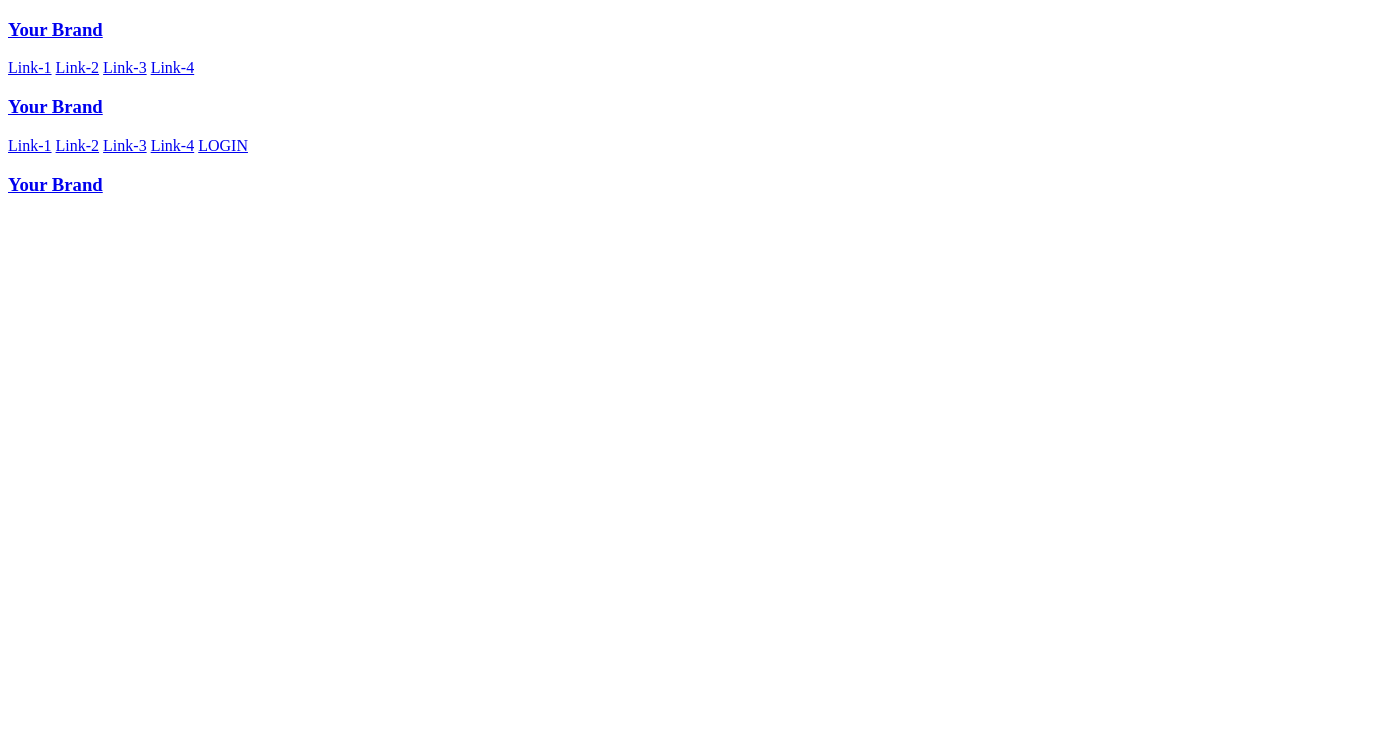
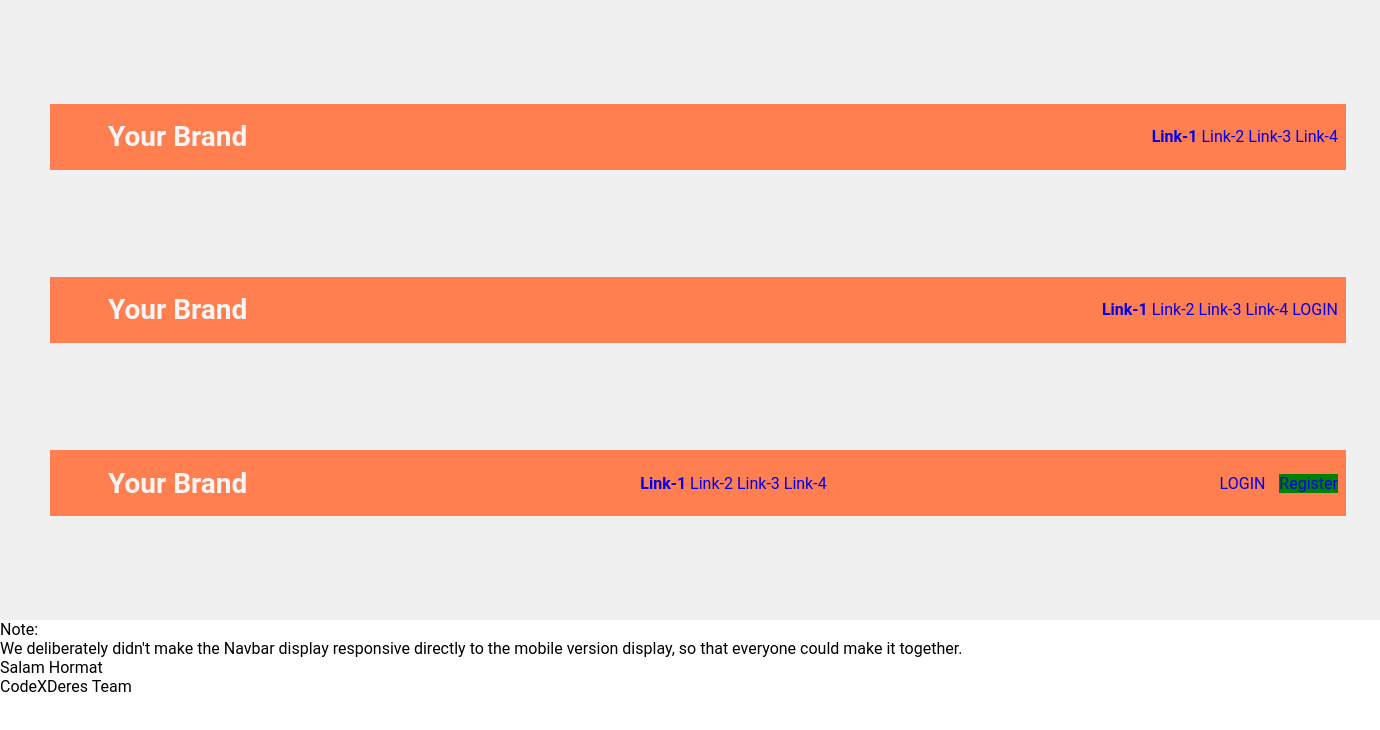
Before and after one commit to ChrisThatGamer1/Learn-Programming, a plain HTML site: page mdn-projects/navbar/index.html in a window 1280 px wide. Shown: the whole page, 1380 px wide, since content can reach past the window. Drawn offline with nearby package versions, Linux system fonts and the light colour scheme.

Commit message:
Navbar structure + css layout
Creating templates for the future so when I want a top nav bar I can just take old code.

```diff
--- a/mdn-projects/navbar/index.html
+++ b/mdn-projects/navbar/index.html
@@ -5,6 +5,7 @@
     <meta http-equiv="X-UA-Compatible" content="IE=edge">
     <meta name="viewport" content="width=device-width, initial-scale=1.0">
     <title>Navbar - Destop</title>
+    <link rel="stylesheet" href="./nav.css">
 </head>
 <body>
     <!-- SECTION start - body-container -->
@@ -45,8 +46,34 @@
                 </a>
             </div>
             <!-- Navbar wrap -->
+            <div class="navbar-wrap">
+                <a href="#" class="a-link navlink active">Link-1</a>
+                <a href="#" class="a-link navlink">Link-2</a>
+                <a href="#" class="a-link navlink">Link-3</a>
+                <a href="#" class="a-link navlink">Link-4</a>
+            </div>
 
+            <!-- div button content -->
+            <div class="btn-contnet">
+                <a href="#" class="btn a-link">LOGIN</a>
+                <a href="#" class="btn a-link" style="background-color: green; margin-left: 10px;">Register</a>
+            </div>
         </nav>
-    </section>
+     </section>
+     <!-- END Of Nav and section -->
+
+     <!-- Box Alert -->
+    <div class="box-alert">
+        <div class="head-alert">
+            <h1 class="text-alert">Information</h1>
+        </div>
+    </div>
+    <div class="body-alert">
+        <p><span>Note:</span><br>We deliberately didn't make the Navbar display responsive directly to the mobile version display, so that everyone could make it together.</p>
+        <div class="body-ttd">
+            <p>Salam Hormat</p>
+            <p class="ttd">CodeXDeres Team</p>
+        </div>
+    </div>
 </body>
 </html>
--- /dev/null
+++ b/mdn-projects/navbar/nav.css
@@ -0,0 +1,67 @@
+/*
+& My function
+! Some alert
+^ Some stuff
+? Questions
+* Highlights
+~ Arrow Function
+TODO colorful
+*/
+/* import bootstap icons */
+@import url("https://cdn.jsdelivr.net/npm/bootstrap-icons@1.8.3/font/bootstrap-icons.css");
+
+
+/* everything selctor - change margin and padding to 0 + change font */
+* {
+    margin: 0;
+    padding: 0;
+    font-family: 'Roboto', sans-serif;
+}
+
+/* Start Active class */
+
+.active {
+    font-weight: bold;
+}
+
+/* take off link underline on all a tags */
+.a-link {
+    text-decoration: none;
+}
+
+
+/* Box alert */
+.box-alert {
+    display: none;
+}
+
+.body-container {
+    width: 100%;
+    height: 520px;
+    padding: 50px;
+    display: flex;
+    flex-direction: column;
+    justify-content: space-around;
+    background-color: #f0f0f0;
+}
+
+/* Style navbar 1 */
+.navbar {
+    width: 100%;
+    height: 50px;
+    padding: 8px;
+    display: flex;
+    align-items: center;
+    justify-content: space-between;
+    background-color: coral;
+}
+
+/* Move navbar text logo 'your brand' */
+.navbar .navbar-brand {
+    margin-left: 50px;
+}
+
+.navbar .navbar-brand a h1 {
+    color: whitesmoke;
+    font-size: 28px;
+}
```
